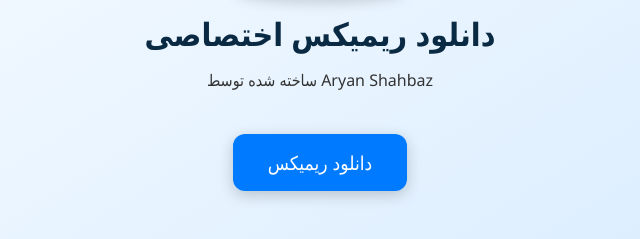
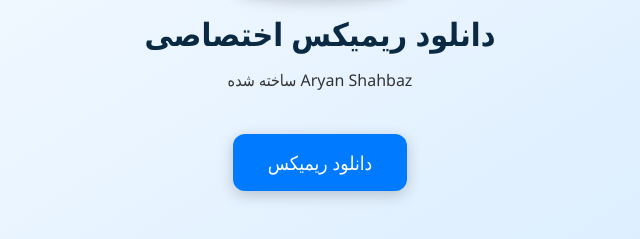
Before and after one commit to AryanShahbaz/remix-mesle-avalash, a plain HTML site: page index.html in a window 1280 px wide. Shown: the part 317-556 px from the top of the page, 320-960 px from the left. Drawn offline with Linux system fonts and the light colour scheme.

Commit message:
Update index.html

```diff
--- a/index.html
+++ b/index.html
@@ -73,7 +73,7 @@
   <header>
     <img src="logo.png" alt="لوگوی Aryan Shahbaz">
     <h1>دانلود ریمیکس اختصاصی</h1>
-    <h2>ساخته شده توسط Aryan Shahbaz</h2>
+    <h2>ساخته شده Aryan Shahbaz</h2>
   </header>
 
   <a href="remix.mp3" download class="btn">دانلود ریمیکس</a>
```
